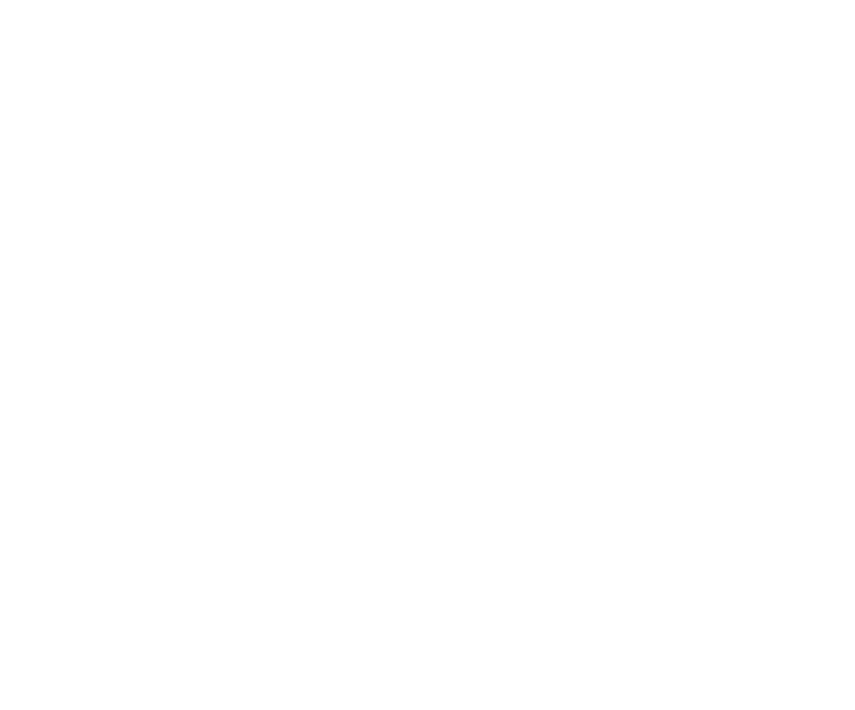
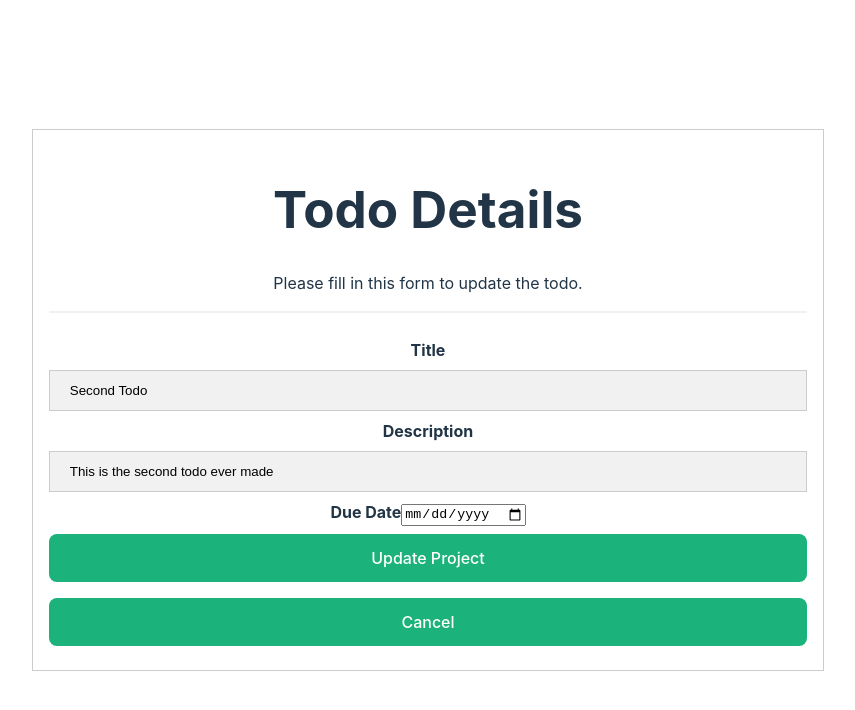
Before and after one commit to Malcolm-G/task-lister, a React app: page /update-todo-form/1 in a window 1280 px wide. Before the commit this address had no page. Shown: the top 710 px of the page, without its empty margins (212-1067 px from the left). Built offline with nearby package versions, Linux system fonts and the light colour scheme; the HTML template or start-up script is replaced by a standard one.

Commit message:
add update todo form

```diff
--- a/src/components/App.jsx
+++ b/src/components/App.jsx
@@ -8,7 +8,7 @@
 // import LandingPage from './LandingPage';
 import MyTodos from './MyTodos';
 import TodoForm from './TodoForm';
-// import UpdateProjectForm from './UpdateProjectForm';
+import UpdateTodoForm from './UpdateTodoForm';
 
 function App() {
   const [count, setCount] = useState(0)
@@ -32,6 +32,10 @@
         path="/project-form"
         element={<TodoForm />}
         />
+        <Route
+        path="/update-todo-form/:id"
+        element={<UpdateTodoForm />}
+        />
       </Routes>
     </div>
   )
--- a/src/components/TodoRow.jsx
+++ b/src/components/TodoRow.jsx
@@ -54,7 +54,7 @@
     },[todo])
 
     function updateTodo(){
-        navigate(`/update-project-form/${project.id}`)
+        navigate(`/update-todo-form/${todo.id}`)
     }
 
     function changeStatus(e){
--- /dev/null
+++ b/src/components/UpdateTodoForm.jsx
@@ -0,0 +1,84 @@
+import React, { useContext, useEffect, useState } from 'react';
+import { useNavigate, useParams } from 'react-router-dom';
+import { UserContext } from './UserDataProvider';
+
+function UpdateTodoForm(props) {
+    const params = useParams()
+    const [user,setUser,API,todos,setTodos] = useContext(UserContext)
+
+    let todoUpdating = todos?.find(element=>element.id==params.id)
+    // let text = projectUpdating?.due;
+    // const myArray = text.split("T");
+    // let projectDue = myArray[0];
+
+    const [title,setTitle] = useState(`${todoUpdating?.title}`)
+    const [description,setDescription] = useState(`${todoUpdating?.description}`)
+    // const [due,setDue] = useState(`${projectDue}`)
+    const [due,setDue] = useState(``)
+    const navigate = useNavigate()
+
+    const input={title:title,description:description}
+
+    useEffect(()=>{
+        todoUpdating = todos?.find(element=>element.id==params.id)
+    },[])
+
+    function todoSubmit(e){
+        e.preventDefault()
+            const updatedTodos = todos?.map((item) => {
+                if (item.id == params.id) {
+                    return ({
+                    ...item,
+                    ...input
+                    });
+                } else {
+                    return item;
+                }
+            });
+            console.log(updatedTodos)
+            // setProjects(updatedProjects)
+            // console.log(projects)
+            window.alert("Todo Updated")
+            navigate("/my-todos");
+    }
+
+    function cancelClicked(){
+        navigate("/my-todos");
+    }
+
+    return (
+        <form className='log-form' onSubmit={(e)=>projectSubmit(e)} style={{border:"1px solid #ccc"}}>
+            <div className="container bg-body-tertiary mt-5">
+                <h1>Todo Details</h1>
+                <p>Please fill in this form to update the todo.</p>
+                <hr/>
+
+                <label htmlFor="title"><b>Title</b></label>
+                <input
+                onChange={(e)=>setTitle(e.target.value)}
+                value={title}
+                type="text" placeholder='Enter Todo Title' name="title" required/>
+
+                <label htmlFor="description"><b>Description</b></label>
+                <input
+                onChange={(e)=>setDescription(e.target.value)}
+                value={description}
+                type="text" placeholder="Enter Todo Description" name="description" required/>
+
+                <label htmlFor="due"><b>Due Date</b></label>
+                <input
+                onChange={(e)=>setDue(e.target.value)}
+                value={due}
+                type="date" placeholder="Enter Due Date" name="due" required/>
+
+
+                <div className="clearfix">
+                <button type="submit" className=".log-signupbtn">Update Project</button>
+                <button type="button" className=".log-cancelbtn bg-danger" onClick={cancelClicked} >Cancel</button>
+                </div>
+            </div>
+        </form>
+    );
+}
+
+export default UpdateTodoForm;
```
